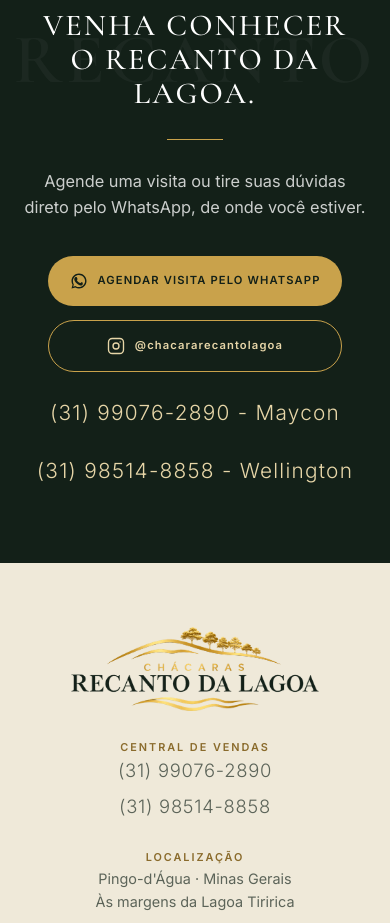
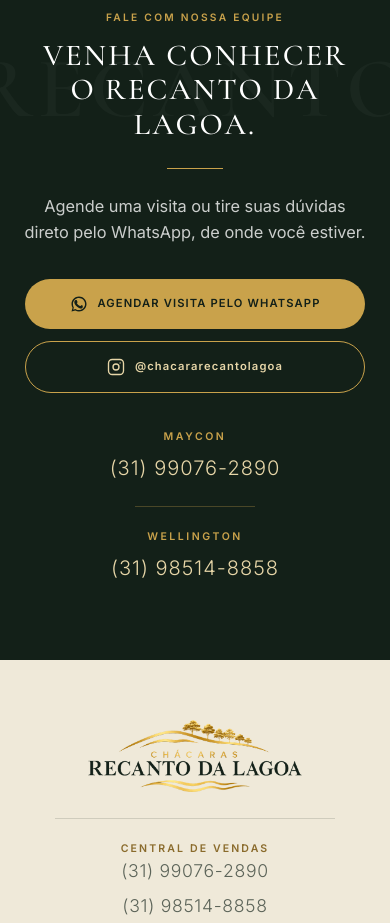
Before and after one commit to fabiotavaress/site-loteamento, a plain HTML site: page index.html in a window 390 px wide. Shown: the part 5860-6783 px from the top of the page. Drawn offline with nearby package versions, Linux system fonts and the light colour scheme.

Commit message:
Contato e rodapé refinados: chamada 'Fale com nossa equipe', contatos em blocos, rodapé com divisórias
Co-Authored-By: Claude Opus 5.5 <noreply@anthropic.com>

```diff
--- a/index.html
+++ b/index.html
@@ -10,7 +10,7 @@
 <link rel="preconnect" href="https://fonts.googleapis.com">
 <link rel="preconnect" href="https://fonts.gstatic.com" crossorigin>
 <link href="https://fonts.googleapis.com/css2?family=Cormorant+Garamond:ital,wght@0,500;0,600;1,500&family=Inter:wght@300;400;500;600&display=swap" rel="stylesheet">
-<link rel="stylesheet" href="style.css?v=20261127d">
+<link rel="stylesheet" href="style.css?v=20261127e">
 </head>
 <body>
 
@@ -301,6 +301,7 @@
 
   <section class="cta" id="contato">
     <div class="wrap cta-inner" data-reveal>
+      <p class="cta-eyebrow">Fale com nossa equipe</p>
       <div class="cta-title-wrap">
         <span class="cta-watermark" aria-hidden="true">Recanto</span>
         <h2 class="cta-title">Venha conhecer<br>o Recanto da Lagoa.</h2>
@@ -318,8 +319,16 @@
         @chacararecantolagoa
       </a>
       </div>
-      <a class="cta-phone" target="_blank" rel="noopener" href="https://wa.me/5531990762890">(31) 99076-2890 - Maycon</a>
-      <a class="cta-phone" target="_blank" rel="noopener" href="https://wa.me/5531985148858">(31) 98514-8858 - Wellington</a>
+      <div class="cta-contacts">
+        <a class="cta-contact" target="_blank" rel="noopener" href="https://wa.me/5531990762890">
+          <span class="cta-contact-name">Maycon</span>
+          <span class="cta-contact-phone">(31) 99076-2890</span>
+        </a>
+        <a class="cta-contact" target="_blank" rel="noopener" href="https://wa.me/5531985148858">
+          <span class="cta-contact-name">Wellington</span>
+          <span class="cta-contact-phone">(31) 98514-8858</span>
+        </a>
+      </div>
     </div>
   </section>
 
--- a/style.css
+++ b/style.css
@@ -394,47 +394,58 @@ body.lb-lock{overflow:hidden;}
 .cta-watermark{
   position:absolute;left:50%;top:50%;transform:translate(-50%,-50%);
   font-family:var(--font-head);font-weight:600;font-size:clamp(6rem,19vw,17rem);letter-spacing:.06em;
-  text-transform:uppercase;white-space:nowrap;line-height:1;color:rgba(255,255,255,0.04);
+  text-transform:uppercase;white-space:nowrap;line-height:1;color:rgba(255,255,255,0.03);
   pointer-events:none;user-select:none;
 }
 .cta-inner{position:relative;}
+.cta-eyebrow{
+  position:relative;margin:0 0 18px;font-size:.7rem;font-weight:600;letter-spacing:.28em;text-transform:uppercase;
+  color:var(--gold);
+}
 .cta-title{
   font-family:var(--font-head);font-weight:500;font-size:clamp(1.9rem,3.6vw,2.8rem);line-height:1.12;
   letter-spacing:.07em;text-transform:uppercase;color:#fff;
 }
-.cta-rule{display:block;width:56px;height:1px;background:var(--gold);margin:28px auto;}
-.cta-text{max-width:520px;margin:0 auto 36px;color:rgba(255,255,255,0.78);font-size:1.02rem;}
+.cta-rule{display:block;width:56px;height:1px;background:var(--gold);margin:26px auto 24px;}
+.cta-text{max-width:520px;margin:0 auto 34px;color:rgba(255,255,255,0.78);font-size:1.02rem;}
 .btn-gold{border-radius:999px;
   display:inline-flex;align-items:center;gap:10px;background:var(--gold);color:var(--green-900);
   padding:18px 32px;font-size:.75rem;font-weight:600;letter-spacing:.16em;text-transform:uppercase;
   transition:background .2s ease;
 }
 .btn-gold:hover{background:var(--gold-hover);}
-.cta-actions{display:inline-flex;flex-direction:column;gap:14px;}
-.cta-actions .btn-gold{justify-content:center;}
+.cta-actions{display:inline-flex;flex-direction:column;gap:12px;min-width:300px;}
+.cta-actions .btn-gold{justify-content:center;transition:background .2s ease,transform .2s ease,box-shadow .2s ease;}
+.cta-actions .btn-gold:hover{transform:translateY(-1px);box-shadow:0 10px 22px -12px rgba(201,162,75,0.6);}
 .btn-outline-gold{
   display:inline-flex;align-items:center;justify-content:center;gap:10px;border:1px solid var(--gold);border-radius:999px;color:var(--gold-soft);
   padding:17px 32px;font-size:.75rem;font-weight:600;letter-spacing:.16em;text-transform:none;
   transition:background .2s ease,color .2s ease;
 }
-.btn-outline-gold:hover{background:var(--gold);color:var(--green-900);}
-.cta-phone{
-  display:block;width:max-content;margin:24px auto 0;font-size:1.3rem;font-weight:300;
-  letter-spacing:.06em;color:var(--gold-soft);
+.btn-outline-gold:hover{background:rgba(201,162,75,0.12);color:#fff;}
+.cta-contacts{display:flex;justify-content:center;align-items:stretch;margin-top:44px;}
+.cta-contact{
+  display:flex;flex-direction:column;align-items:center;gap:6px;padding:4px 40px;
+  transition:color .2s ease;
 }
-.cta-phone:hover{color:#fff;}
+.cta-contact + .cta-contact{border-left:1px solid rgba(201,162,75,0.35);}
+.cta-contact-name{font-size:.66rem;font-weight:600;letter-spacing:.24em;text-transform:uppercase;color:var(--gold);}
+.cta-contact-phone{font-size:1.25rem;font-weight:300;letter-spacing:.05em;color:var(--gold-soft);white-space:nowrap;transition:color .2s ease;}
+.cta-contact:hover .cta-contact-phone,.cta-contact:focus-visible .cta-contact-phone{color:#fff;}
 
 /* ---------- footer ---------- */
-.footer{background:var(--cream-alt);color:var(--muted);padding:64px 0 28px;font-size:.9rem;}
-.footer-grid{display:grid;grid-template-columns:1.2fr 1fr 1fr;gap:40px;align-items:center;}
-.footer-grid .footer-col{align-self:start;}
-.footer-brand img{height:84px;width:auto;}
-.footer-label{font-size:.68rem;font-weight:600;letter-spacing:.18em;text-transform:uppercase;color:var(--gold-text);margin:0 0 8px;}
+.footer{background:var(--cream-alt);color:var(--muted);padding:60px 0 28px;font-size:.9rem;}
+.footer-grid{display:grid;grid-template-columns:1.25fr 1fr 1fr;gap:0;align-items:center;}
+.footer-brand{justify-self:start;}
+.footer-brand img{height:80px;width:auto;}
+.footer-grid .footer-col{padding:6px 0 6px 40px;border-left:1px solid var(--line);}
+.footer-label{font-size:.66rem;font-weight:600;letter-spacing:.2em;text-transform:uppercase;color:var(--gold-text);margin:0 0 12px;}
 .footer-col p{margin:0;}
-.footer-col p:not(.footer-label){color:var(--muted);}
-.footer-phone{display:block;font-size:1.15rem;font-weight:300;color:var(--muted);letter-spacing:.04em;white-space:nowrap;}
+.footer-col p:not(.footer-label){color:var(--muted);line-height:1.7;}
+.footer-phone{display:block;width:max-content;font-size:1.1rem;font-weight:300;color:var(--muted);letter-spacing:.04em;white-space:nowrap;}
 .footer-phone + .footer-phone{margin-top:6px;}
 .footer-phone:hover{color:var(--gold-deep);}
+.footer-phone{transition:color .2s ease;}
 .footer-bottom{margin-top:48px;margin-bottom:-28px;background:var(--green-900);padding:26px 0 28px;text-align:center;}
 .footer-bottom p{margin:0;font-size:.95rem;color:rgba(255,255,255,0.88);}
 .footer-bottom .footer-credit{margin-top:8px;font-size:.86rem;color:rgba(255,255,255,0.62);}
@@ -531,10 +542,20 @@ body.lb-lock{overflow:hidden;}
   .map-embed{margin-top:52px;height:320px;border-radius:18px;}
   .map-embed iframe{top:0;height:100%;}
   .cta{padding:68px 0 76px;}
-  .cta-watermark{font-size:18vw;}
+  .cta-watermark{font-size:22vw;}
+  .cta-eyebrow{font-size:.64rem;letter-spacing:.22em;margin-bottom:14px;}
+  .cta-actions{display:flex;width:100%;max-width:340px;min-width:0;margin:0 auto;}
+  .cta-contacts{flex-direction:column;align-items:center;gap:22px;margin-top:36px;}
+  .cta-contact{padding:0;}
+  .cta-contact + .cta-contact{border-left:0;padding-top:22px;border-top:1px solid rgba(201,162,75,0.3);width:120px;}
   .btn-gold,.btn-outline-gold{padding:16px 22px;font-size:.7rem;letter-spacing:.1em;white-space:nowrap;}
-  .footer{padding-bottom:110px;}
-  .footer-grid{grid-template-columns:1fr;justify-items:center;text-align:center;gap:28px;}
+  .footer{padding-bottom:0;}
+  .footer-bottom{margin-bottom:0;padding-bottom:96px;}
+  .footer-grid{grid-template-columns:1fr;justify-items:center;text-align:center;gap:26px;}
+  .footer-brand{justify-self:center;}
+  .footer-brand img{height:72px;}
+  .footer-grid .footer-col{padding:22px 0 0;border-left:0;border-top:1px solid var(--line);width:100%;max-width:280px;}
+  .footer-phone{margin:0 auto;}
 }
 
 @media (max-width:700px){
```
